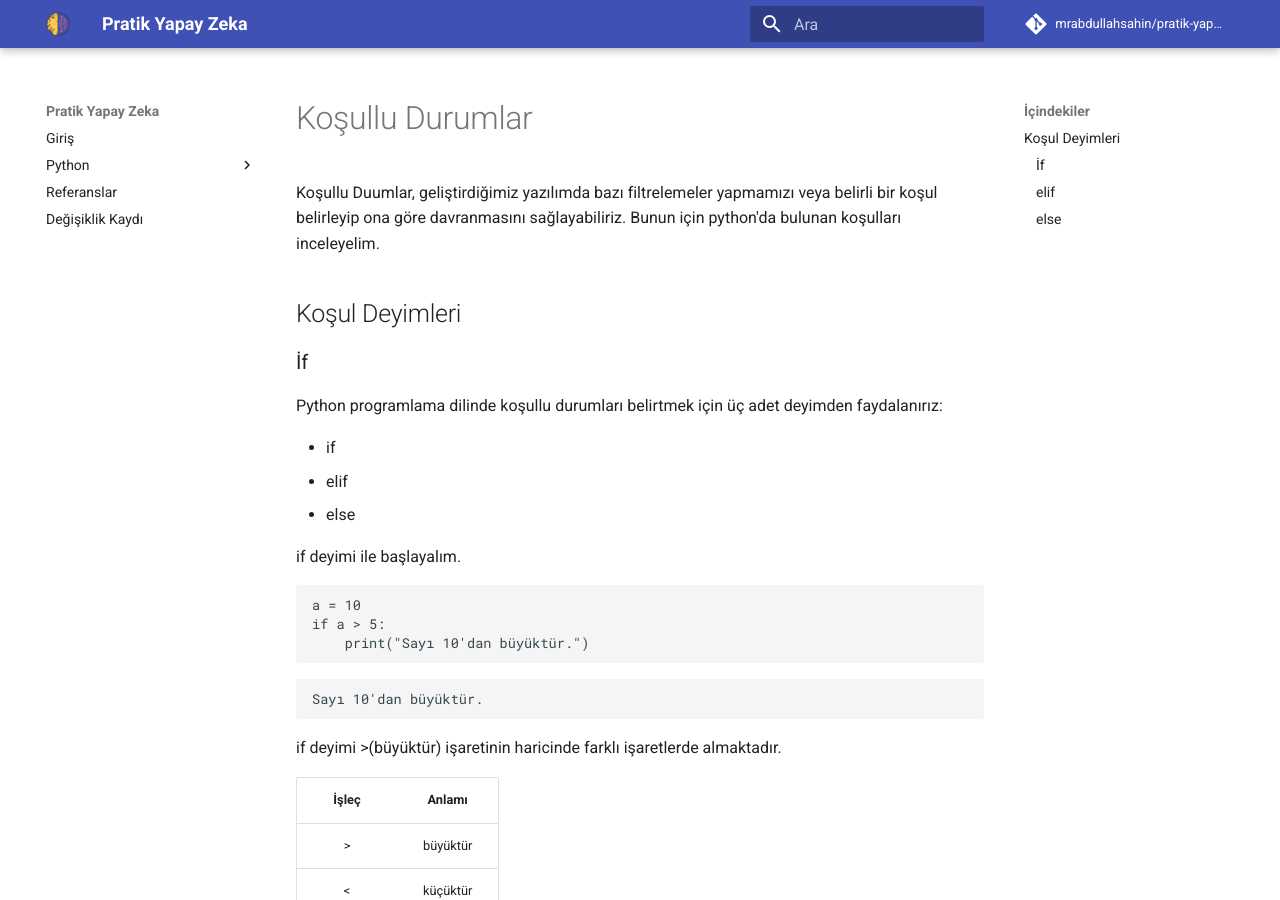
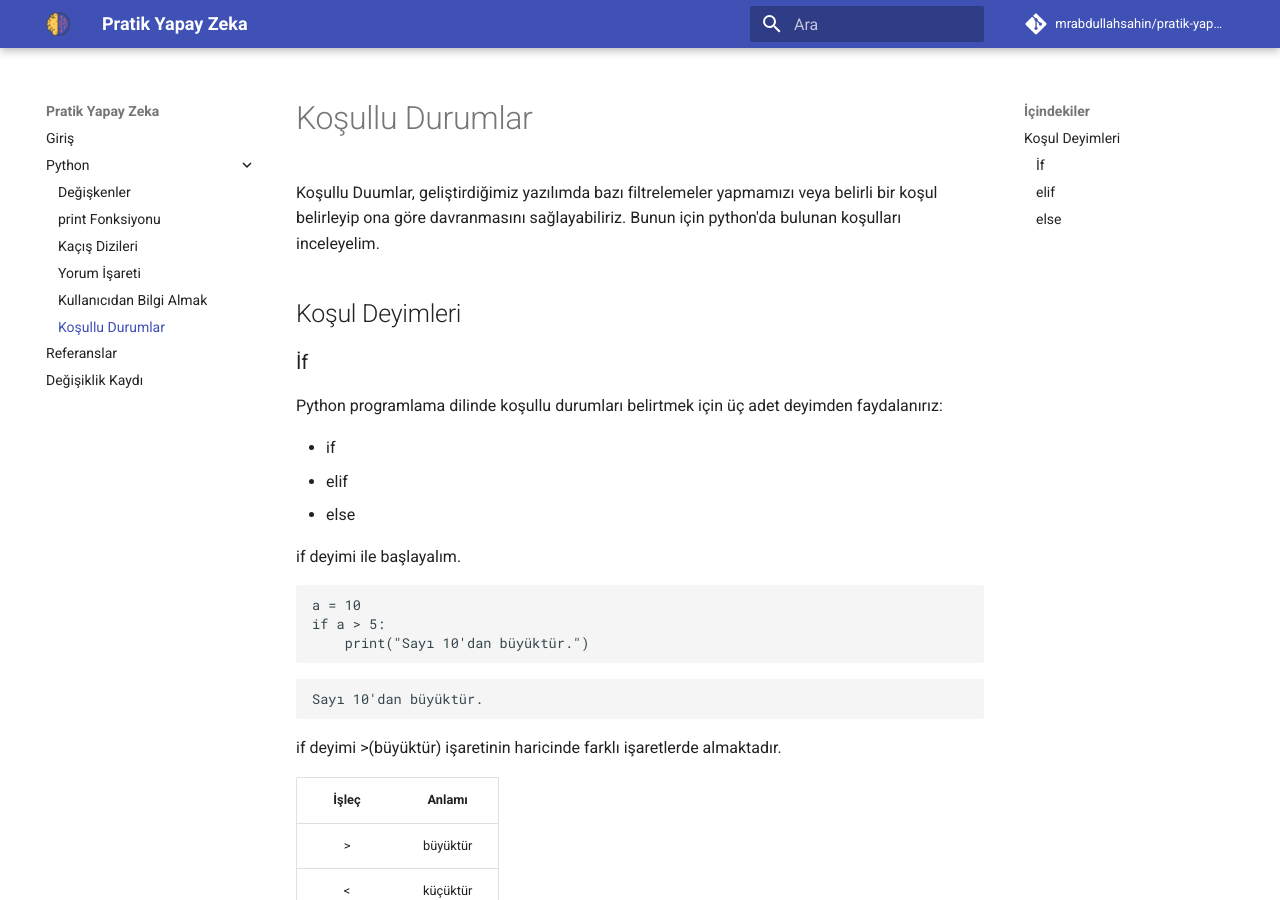
Before and after one commit to mrabdullahsahin/pratik-yapay-zeka, an MkDocs documentation site: the page built from docs/python/kosullu_durumlar.md, in a window 1280 px wide and 900 px high. Built offline with MkDocs 1.6.1 and Material for MkDocs 9.7.7, drawn with Linux system fonts in a browser that asks for light colours; comment, search, counter and statistics services are not loaded; part of the change alters nothing that is shown.

Commit message:
Update mkdocs.yml

```diff
--- a/mkdocs.yml
+++ b/mkdocs.yml
@@ -33,7 +33,7 @@ nav:
     - Kaçış Dizileri: python/kacis_dizileri.md
     - Yorum İşareti: python/yorum_isareti.md
     - Kullanıcıdan Bilgi Almak: python/kullanicidan_bilgi_almak.md
-    - Koşullu Durumlar: python/kosullu_durumlar
+    - Koşullu Durumlar: python/kosullu_durumlar.md
   - Referanslar: referanslar.md
   - Değişiklik Kaydı: changelog.md
 
```
